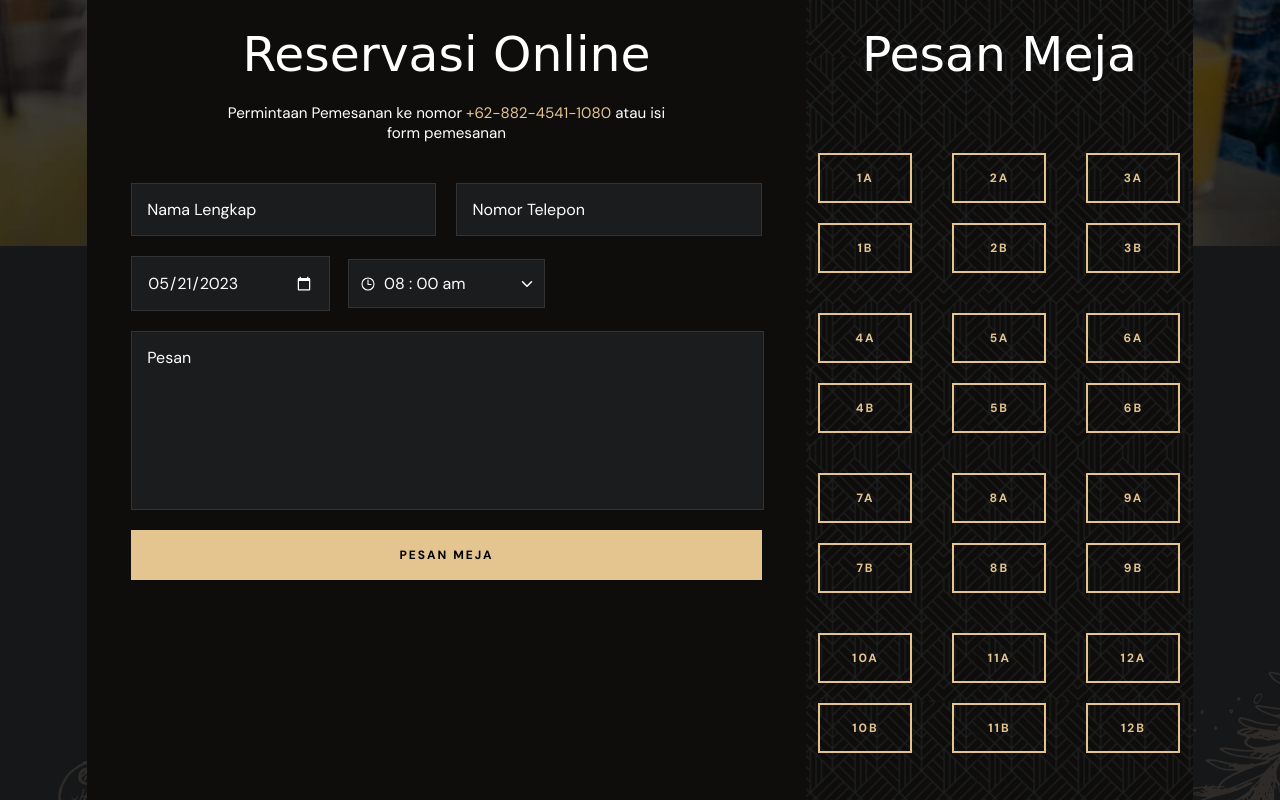
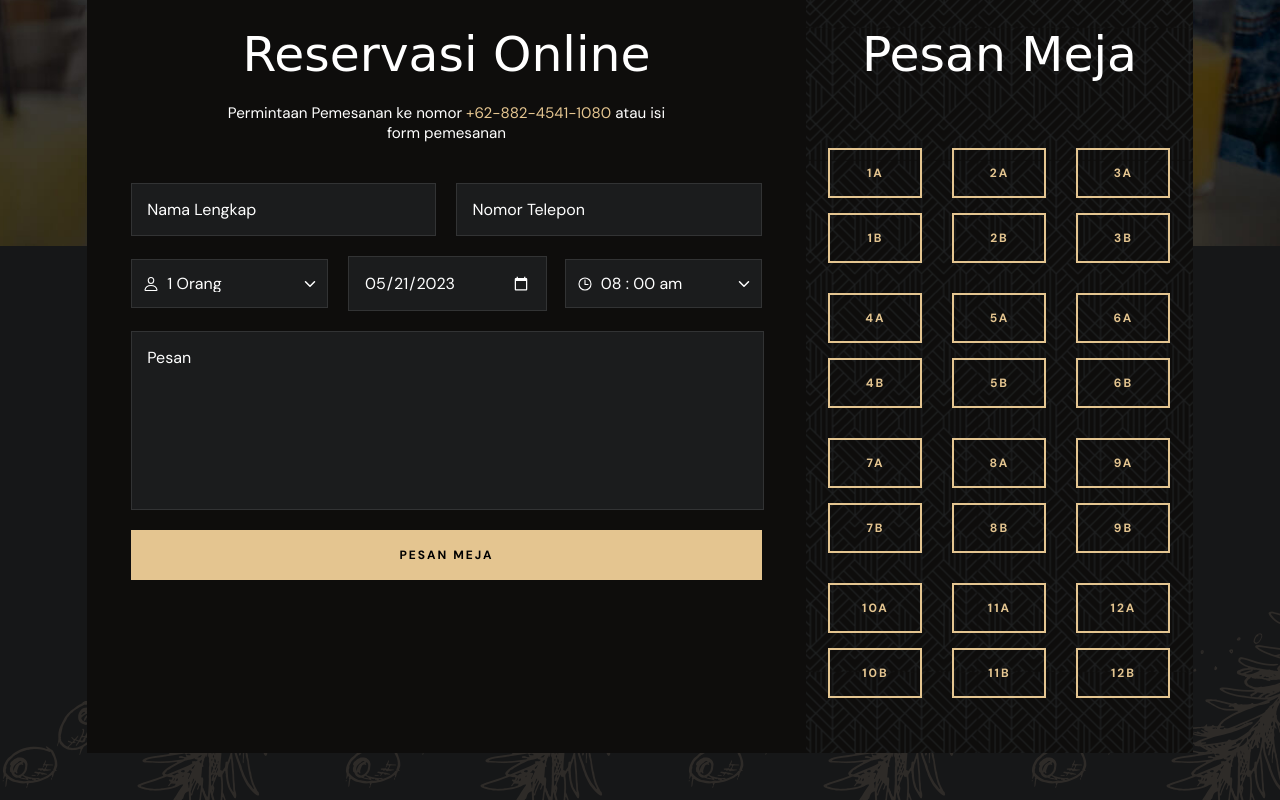
Before and after one commit to Morfz/warung-banjar, a plain HTML site: page index.html in a window 1280 px wide. Shown: the part 5340-6140 px from the top of the page. Drawn offline with nearby package versions, Linux system fonts and the light colour scheme; a web font is replaced by a local one.

Commit message:
Update index.html

```diff
--- a/index.html
+++ b/index.html
@@ -292,19 +292,14 @@
                                 inputmode="numeric" required>
                         </div>
                         <div>
-                            <!--<span>
+                            <span>
                                 <ion-icon name="person-outline"></ion-icon>
                                 <select name="person" class="input-field" required>
                                     <option value="1-Person">1 Orang</option>
                                     <option value="2-Person">2 Orang</option>
-                                    <option value="3-Person">3 Orang</option>
-                                    <option value="4-Person">4 Orang</option>
-                                    <option value="5-Person">5 Orang</option>
-                                    <option value="6-Person">6 Orang</option>
-                                    <option value="7-Person">7 Orang</option>
                                 </select>
                                 <ion-icon name="chevron-down-outline"></ion-icon>
-                            </span>-->
+                            </span>
                             <input class="input-field" id="reservation-date" type="date">
                             <span>
                                 <ion-icon name="time-outline"></ion-icon>
@@ -338,7 +333,7 @@
                 <div class="reservation-right">
                     <h2 class="section-title">Pesan Meja</h2>
                     <div class="scrolltable">
-                        <table align="center" cellspacing="20" cellpadding="0" border="0">
+                        <table cellspacing="15" cellpadding="0">
                             <tbody>
                                 <tr>
                                     <th>
```
